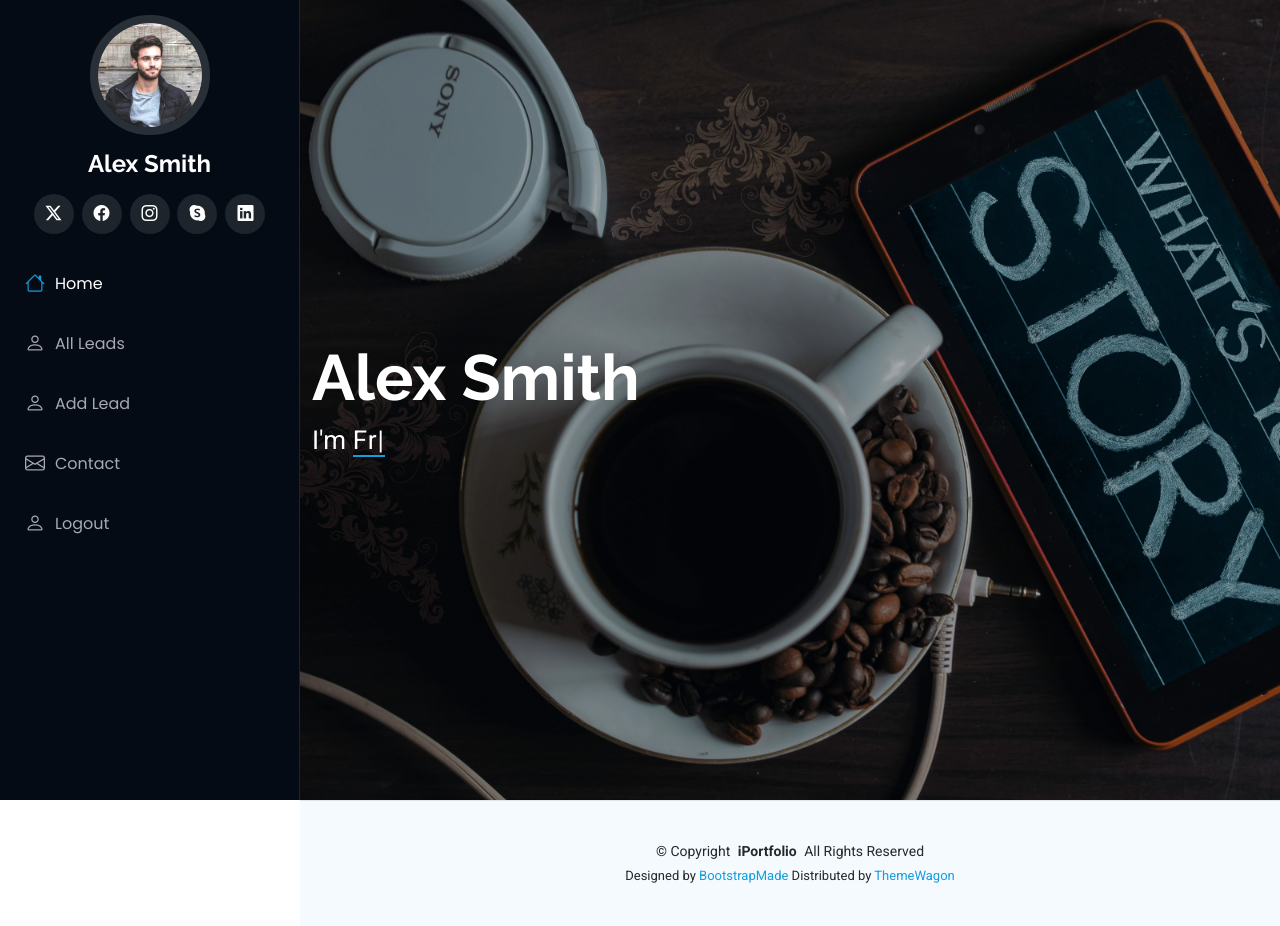
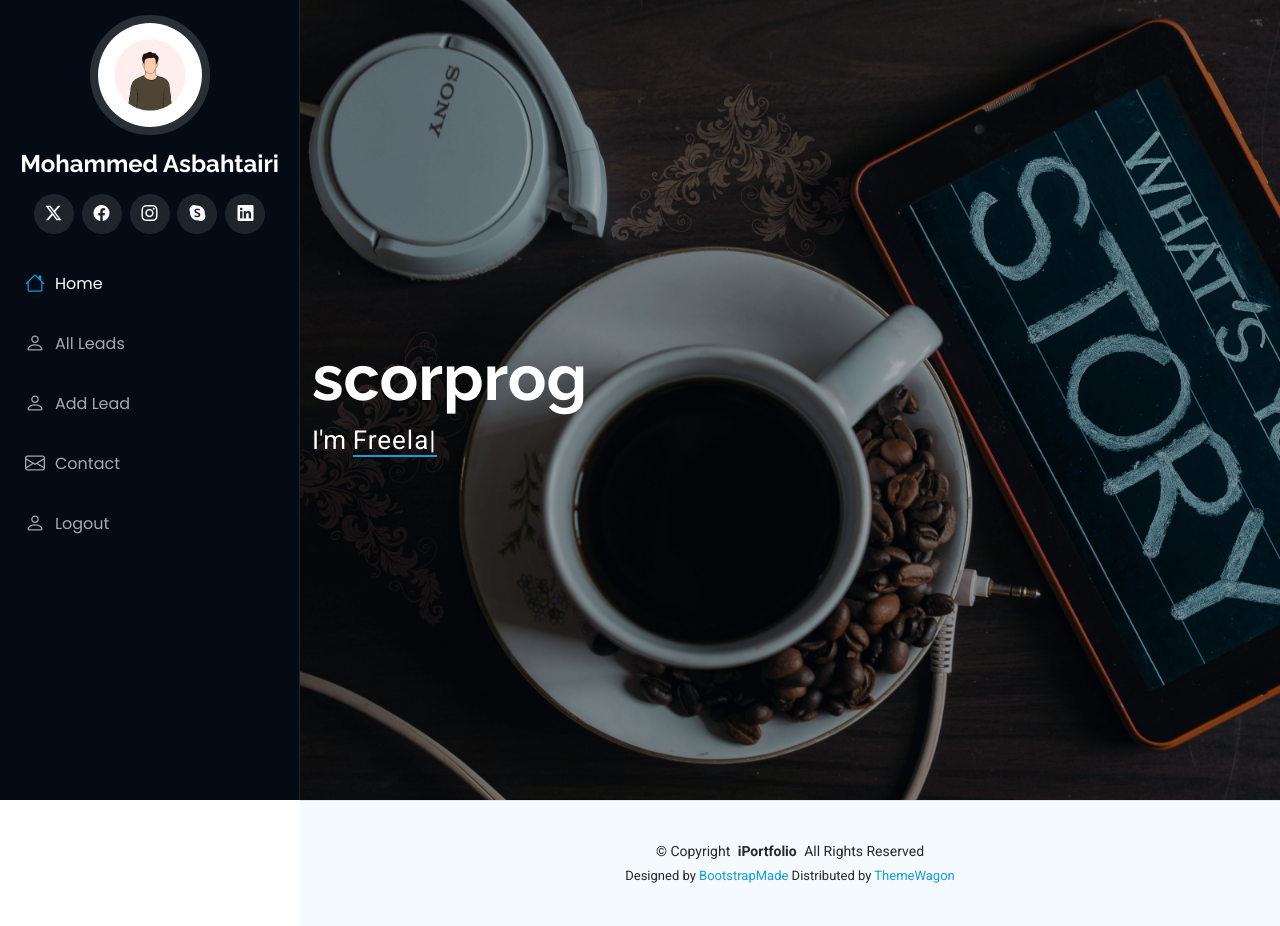
Before and after one commit to mEDASB/Lead_Django, a Django app: page /leads/home/ in a window 1280 px wide. Run offline with Django 5.2, Linux system fonts and the light colour scheme; a user stored in the database is signed in; some libraries are stand-ins or nearby versions.

Commit message:
second time

```diff
--- a/lead_service/templates/home.html
+++ b/lead_service/templates/home.html
@@ -11,8 +11,8 @@
     <img src="{% static 'img/background.jpg' %}" alt="" data-aos="fade-in" class="">
 
     <div class="container" data-aos="fade-up" data-aos-delay="100">
-    <h2>Alex Smith</h2>
-    <p>I'm <span class="typed" data-typed-items="Designer, Developer, Freelancer, Photographer">Designer</span><span class="typed-cursor typed-cursor--blink" aria-hidden="true"></span><span class="typed-cursor typed-cursor--blink" aria-hidden="true"></span></p>
+    <h2>{{user.username}}</h2>
+    <p>I'm <span class="typed" data-typed-items="Developer, Freelancer">Developer</span><span class="typed-cursor typed-cursor--blink" aria-hidden="true"></span><span class="typed-cursor typed-cursor--blink" aria-hidden="true"></span></p>
     </div>
 
 </section>
--- a/lead_service/templates/main.html
+++ b/lead_service/templates/main.html
@@ -6,12 +6,12 @@
 <head>
   <meta charset="utf-8">
   <meta content="width=device-width, initial-scale=1.0" name="viewport">
-  <title>Index - iPortfolio Bootstrap Template</title>
+  <title>System Leades</title>
   <meta content="" name="description">
   <meta content="" name="keywords">
 
   <!-- Favicons -->
-  <link href="{% static 'img/favicon.png' %}" rel="icon">
+  <link href="" rel="icon">
   <link href="{% static 'img/apple-touch-icon.png' %}" rel="apple-touch-icon">
 
   <!-- Fonts -->
@@ -44,13 +44,13 @@
     <i class="header-toggle d-xl-none bi bi-list"></i>
 
     <div class="profile-img">
-      <img src="{% static 'img/my-profile-img.jpg' %}" alt="" class="img-fluid rounded-circle">
+      <img src="{% static 'img/836.jpg' %}" alt="" class="img-fluid rounded-circle">
     </div>
 
     <a href="index.html" class="logo d-flex align-items-center justify-content-center">
       <!-- Uncomment the line below if you also wish to use an image logo -->
       <!-- <img src="{% static 'img/logo.png' %}" alt=""> -->
-      <h1 class="sitename">Alex Smith</h1>
+      <h1 class="sitename">Mohammed Asbahtairi</h1>
     </a>
 
     <div class="social-links text-center">
--- a/lead_service/views.py
+++ b/lead_service/views.py
@@ -8,7 +8,11 @@ from django.contrib.auth.decorators import login_required
 
 @login_required(login_url='login')
 def home(request):
-    return render(request, 'home.html')
+    user = request.user
+    context = {
+        'user': user,
+    }
+    return render(request, 'home.html', context)
 
 
 @login_required(login_url='login')
```
Also changed, not shown: static/img/836.jpg (added).
